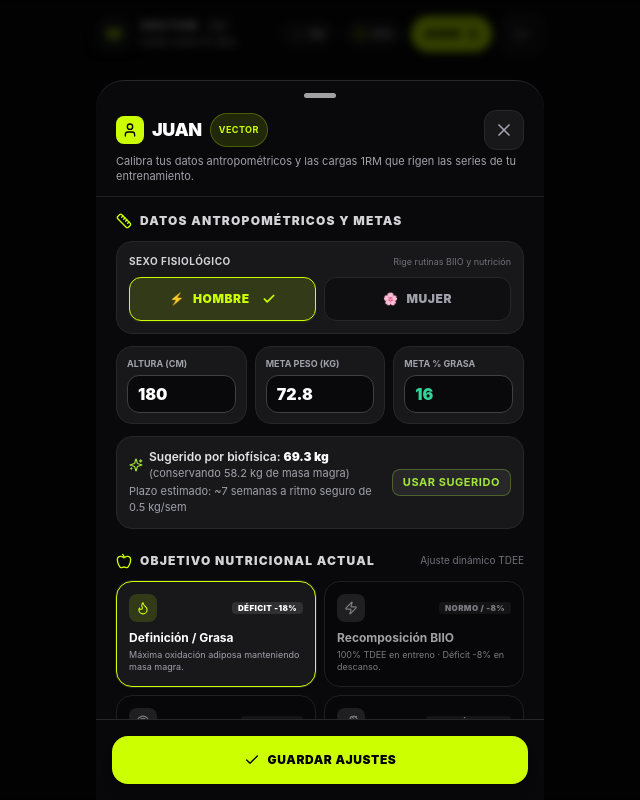
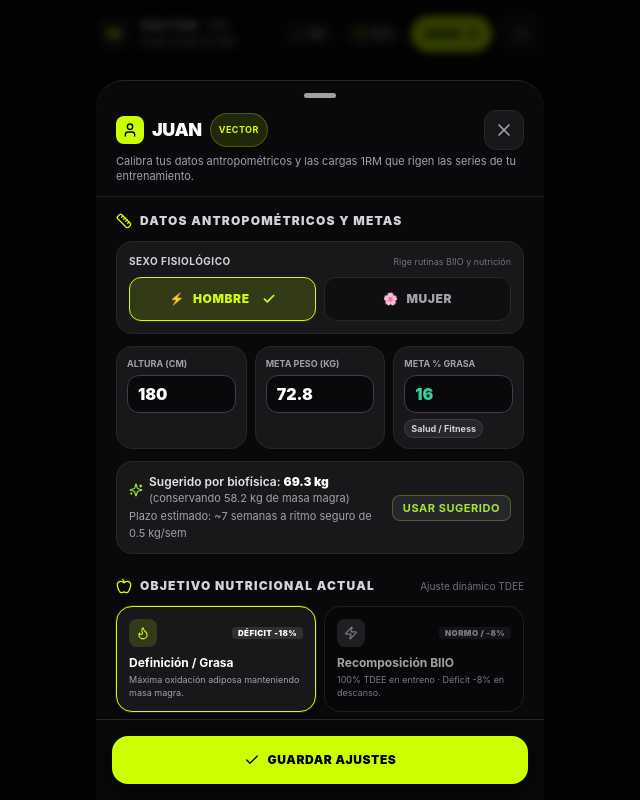
Before and after one commit to juandesousast/trainingapp, a Next.js app: page / in a window 1280 px wide. Both pictures are taken after a click on the button "JUAN". Shown: the top 800 px of the page, without its empty margins (320-960 px from the left). Built offline with nearby package versions, Linux system fonts and the light colour scheme; no server answers; the database is empty.

Commit message:
feat(nutrition): evaluador fisiológico y recomendador dinámico para % grasa corporal

```diff
--- a/src/components/ProfileDrawer.tsx
+++ b/src/components/ProfileDrawer.tsx
@@ -5,7 +5,10 @@ import { Drawer } from "vaul";
 import { useProfileStore } from "@/stores/useProfileStore";
 import { useWorkoutSessionStore } from "@/stores/useWorkoutSessionStore";
 import { useBiometricsStore } from "@/stores/useBiometricsStore";
-import { calculateRecommendedTargetWeight } from "@/lib/nutrition-engine";
+import {
+  calculateRecommendedTargetWeight,
+  evaluateBodyFatGoal,
+} from "@/lib/nutrition-engine";
 import { NutritionGoal } from "@/lib/types";
 import { supabase } from "@/lib/supabase";
 import {
@@ -184,6 +187,12 @@ export const ProfileDrawer: React.FC<ProfileDrawerProps> = ({ isOpen, onClose })
       targetBodyFatPct: targetBodyFatNum,
     });
   }, [currentWeightNum, currentBodyFatNum, targetBodyFatNum]);
+
+  // Evaluación fisiológica de % grasa
+  const fatEval = React.useMemo(() => {
+    if (isNaN(targetBodyFatNum) || targetBodyFatNum <= 0) return null;
+    return evaluateBodyFatGoal(sex, targetBodyFatNum);
+  }, [sex, targetBodyFatNum]);
 
   // Estado de Objetivo Nutricional
   const [nutritionGoal, setNutritionGoal] = useState<NutritionGoal>("fat_loss");
@@ -493,7 +502,7 @@ export const ProfileDrawer: React.FC<ProfileDrawerProps> = ({ isOpen, onClose })
                     <input
                       type="number"
                       step="any"
-                      min="5"
+                      min="4"
                       max="40"
                       placeholder={isFemale ? "21.0" : "16.0"}
                       value={targetBodyFatPct}
@@ -501,8 +510,62 @@ export const ProfileDrawer: React.FC<ProfileDrawerProps> = ({ isOpen, onClose })
                       onBlur={handleInputBlur}
                       className="w-full bg-zinc-950 border border-zinc-700 rounded-xl px-2.5 py-1.5 text-emerald-400 font-mono font-black text-base focus:outline-none focus:border-zinc-500"
                     />
+                    {/* Badge Reactivo de Zona */}
+                    {fatEval && (
+                      <div className="mt-1.5 flex items-center justify-start">
+                        <span
+                          className={cn(
+                            "text-[8px] sm:text-[9px] font-mono font-bold px-1.5 py-0.5 rounded-full inline-flex items-center gap-0.5 border truncate max-w-full",
+                            fatEval.color === "emerald" &&
+                              "bg-emerald-950/60 text-emerald-400 border-emerald-500/40",
+                            fatEval.color === "amber" &&
+                              "bg-amber-950/60 text-amber-400 border-amber-500/40",
+                            fatEval.color === "rose" &&
+                              "bg-rose-950/60 text-rose-400 border-rose-500/40",
+                            fatEval.color === "zinc" &&
+                              "bg-zinc-800 text-zinc-300 border-zinc-700"
+                          )}
+                        >
+                          {fatEval.zone === "essential_risk" && <span>⛔</span>}
+                          {fatEval.zone === "competition" && <span>⚠️</span>}
+                          <span className="truncate">{fatEval.label}</span>
+                        </span>
+                      </div>
+                    )}
                   </div>
                 </div>
+
+                {/* Mensaje de Advertencia y Rango Sugerido para % Grasa */}
+                {fatEval && fatEval.warning && (
+                  <div
+                    className={cn(
+                      "mt-2 p-3 rounded-2xl border flex flex-col sm:flex-row sm:items-center justify-between gap-2.5",
+                      fatEval.zone === "essential_risk"
+                        ? "bg-rose-950/40 border-rose-800/60 text-rose-200"
+                        : "bg-amber-950/40 border-amber-800/60 text-amber-200"
+                    )}
+                  >
+                    <div className="space-y-0.5">
+                      <div className="flex items-center gap-1.5 text-xs font-bold">
+                        <span>{fatEval.zone === "essential_risk" ? "⛔" : "⚠️"}</span>
+                        <span>{fatEval.warning}</span>
+                      </div>
+                      <p className="text-[11px] font-mono opacity-85">
+                        Óptimo recomendado:{" "}
+                        <strong className="text-white">
+                          {fatEval.recommendedRange.min}% - {fatEval.recommendedRange.max}%
+                        </strong>
+                      </p>
+                    </div>
+                    <button
+                      type="button"
+                      onClick={() => setTargetBodyFatPct(String(fatEval.recommendedRange.min))}
+                      className="self-start sm:self-center px-2.5 py-1 text-[11px] font-mono font-bold uppercase tracking-wider rounded-lg bg-zinc-800 hover:bg-zinc-700 text-white border border-zinc-600 transition-colors shrink-0 active:scale-95"
+                    >
+                      Aplicar {fatEval.recommendedRange.min}%
+                    </button>
+                  </div>
+                )}
 
                 {/* Tarjeta Informativa de Proyección Biofísica */}
                 {projection && (
--- a/src/components/TargetGoalDialog.tsx
+++ b/src/components/TargetGoalDialog.tsx
@@ -4,8 +4,12 @@ import React, { useState, useEffect, useMemo } from "react";
 import { Drawer } from "vaul";
 import { useProfileStore } from "@/stores/useProfileStore";
 import { useBiometricsStore } from "@/stores/useBiometricsStore";
-import { calculateRecommendedTargetWeight } from "@/lib/nutrition-engine";
+import {
+  calculateRecommendedTargetWeight,
+  evaluateBodyFatGoal,
+} from "@/lib/nutrition-engine";
 import { Target, Check, X, Percent, Scale, Sparkles } from "lucide-react";
+import { cn } from "@/lib/utils";
 
 interface TargetGoalDialogProps {
   isOpen: boolean;
@@ -34,6 +38,13 @@ export const TargetGoalDialog: React.FC<TargetGoalDialogProps> = ({
   // Proyección biofísica basada en composición corporal actual
   const currentWeightKg = latestLog?.weightKg || activeProfile.targetWeightKg || defaultWeight;
   const currentBodyFatPct = latestLog?.bodyFatPct || defaultFat;
+
+  const userSex: "male" | "female" =
+    activeProfile.sex || (activeProfile.gender === "female" ? "female" : "male");
+
+  const fatEval = useMemo(() => {
+    return evaluateBodyFatGoal(userSex, targetFat);
+  }, [userSex, targetFat]);
 
   const projection = useMemo(() => {
     if (!currentWeightKg || !currentBodyFatPct || !targetFat) return null;
@@ -128,14 +139,14 @@ export const TargetGoalDialog: React.FC<TargetGoalDialogProps> = ({
                 <div className="flex gap-1.5">
                   <button
                     type="button"
-                    onClick={() => setTargetFat((v) => Math.max(8, Math.round((v - 1) * 10) / 10))}
+                    onClick={() => setTargetFat((v) => Math.max(4, Math.round((v - 1) * 10) / 10))}
                     className="min-w-[44px] min-h-[44px] rounded-xl bg-zinc-800 hover:bg-zinc-700 font-bold text-white text-xs font-mono tabular-nums transition-all duration-200 active:scale-95 flex items-center justify-center"
                   >
                     -1%
                   </button>
                   <button
                     type="button"
-                    onClick={() => setTargetFat((v) => Math.max(8, Math.round((v - 0.5) * 10) / 10))}
+                    onClick={() => setTargetFat((v) => Math.max(4, Math.round((v - 0.5) * 10) / 10))}
                     className="min-w-[44px] min-h-[44px] rounded-xl bg-zinc-800 hover:bg-zinc-700 font-bold text-white text-[11px] font-mono tabular-nums transition-all duration-200 active:scale-95 flex items-center justify-center"
                   >
                     -0.5
@@ -163,6 +174,60 @@ export const TargetGoalDialog: React.FC<TargetGoalDialogProps> = ({
                   </button>
                 </div>
               </div>
+
+              {/* Badge Reactivo de Zona Fisiológica */}
+              <div className="mt-3 pt-3 border-t border-zinc-800/80 flex items-center justify-between">
+                <span className="text-[11px] font-mono text-zinc-400">Estado Fisiológico:</span>
+                <span
+                  className={cn(
+                    "text-xs font-mono font-bold px-2 py-0.5 rounded-full inline-flex items-center gap-1 border",
+                    fatEval.color === "emerald" &&
+                      "bg-emerald-950/60 text-emerald-400 border-emerald-500/40",
+                    fatEval.color === "amber" &&
+                      "bg-amber-950/60 text-amber-400 border-amber-500/40",
+                    fatEval.color === "rose" &&
+                      "bg-rose-950/60 text-rose-400 border-rose-500/40",
+                    fatEval.color === "zinc" &&
+                      "bg-zinc-800 text-zinc-300 border-zinc-700"
+                  )}
+                >
+                  {fatEval.zone === "essential_risk" && <span>⛔</span>}
+                  {fatEval.zone === "competition" && <span>⚠️</span>}
+                  {fatEval.label}
+                </span>
+              </div>
+
+              {/* Mensaje de Advertencia y Rango Sugerido */}
+              {fatEval.warning && (
+                <div
+                  className={cn(
+                    "mt-3 p-3 rounded-xl border flex flex-col sm:flex-row sm:items-center justify-between gap-2.5",
+                    fatEval.zone === "essential_risk"
+                      ? "bg-rose-950/40 border-rose-800/60 text-rose-200"
+                      : "bg-amber-950/40 border-amber-800/60 text-amber-200"
+                  )}
+                >
+                  <div className="space-y-0.5">
+                    <div className="flex items-center gap-1.5 text-xs font-bold">
+                      <span>{fatEval.zone === "essential_risk" ? "⛔" : "⚠️"}</span>
+                      <span>{fatEval.warning}</span>
+                    </div>
+                    <p className="text-[11px] font-mono opacity-85">
+                      Óptimo recomendado:{" "}
+                      <strong className="text-white">
+                        {fatEval.recommendedRange.min}% - {fatEval.recommendedRange.max}%
+                      </strong>
+                    </p>
+                  </div>
+                  <button
+                    type="button"
+                    onClick={() => setTargetFat(fatEval.recommendedRange.min)}
+                    className="self-start sm:self-center px-2.5 py-1 text-[11px] font-mono font-bold uppercase tracking-wider rounded-lg bg-zinc-800 hover:bg-zinc-700 text-white border border-zinc-600 transition-colors shrink-0 active:scale-95"
+                  >
+                    Aplicar {fatEval.recommendedRange.min}%
+                  </button>
+                </div>
+              )}
             </div>
 
             {/* Meta de Peso Corporal (kg) */}
--- a/src/lib/nutrition-engine.ts
+++ b/src/lib/nutrition-engine.ts
@@ -333,3 +333,102 @@ export function calculateRecommendedTargetWeight(params: {
     ratePerWeekKg: optimalRatePerWeek,
   };
 }
+
+export type FatZone = 'essential_risk' | 'competition' | 'athletic' | 'fitness' | 'high';
+
+export interface FatEvaluation {
+  zone: FatZone;
+  label: string;
+  warning?: string;
+  recommendedRange: { min: number; max: number };
+  color: 'rose' | 'amber' | 'emerald' | 'zinc';
+}
+
+export function evaluateBodyFatGoal(sex: 'male' | 'female', fatPct: number): FatEvaluation {
+  if (sex === 'female') {
+    const recommendedRange = { min: 20, max: 24 };
+    if (fatPct < 14) {
+      return {
+        zone: 'essential_risk',
+        label: 'Riesgo Hormonal Crítico',
+        warning: 'Grasa esencial comprometida. Alto riesgo de amenorrea y pérdida de densidad ósea.',
+        recommendedRange,
+        color: 'rose',
+      };
+    }
+    if (fatPct < 18) {
+      return {
+        zone: 'competition',
+        label: 'Competición Extrema',
+        warning: 'Nivel de tarima culturista. Difícil de sostener sin afectación hormonal o metabólica.',
+        recommendedRange,
+        color: 'amber',
+      };
+    }
+    if (fatPct <= 23) {
+      return {
+        zone: 'athletic',
+        label: 'Atlético Óptimo',
+        recommendedRange,
+        color: 'emerald',
+      };
+    }
+    if (fatPct <= 28) {
+      return {
+        zone: 'fitness',
+        label: 'Salud / Fitness',
+        recommendedRange,
+        color: 'zinc',
+      };
+    }
+    return {
+      zone: 'high',
+      label: 'Elevado',
+      recommendedRange,
+      color: 'amber',
+    };
+  }
+
+  // Sexo: male
+  const recommendedRange = { min: 10, max: 15 };
+  if (fatPct < 6) {
+    return {
+      zone: 'essential_risk',
+      label: 'Riesgo Crítico',
+      warning: 'Límite de grasa esencial. Hipogonadismo y letargo severo.',
+      recommendedRange,
+      color: 'rose',
+    };
+  }
+  if (fatPct < 9) {
+    return {
+      zone: 'competition',
+      label: 'Competición Extrema',
+      warning: 'Tarima culturismo. Insostenible para rendimiento atlético BIIO continuado.',
+      recommendedRange,
+      color: 'amber',
+    };
+  }
+  if (fatPct <= 15) {
+    return {
+      zone: 'athletic',
+      label: 'Atlético Óptimo',
+      recommendedRange,
+      color: 'emerald',
+    };
+  }
+  if (fatPct <= 20) {
+    return {
+      zone: 'fitness',
+      label: 'Salud / Fitness',
+      recommendedRange,
+      color: 'zinc',
+    };
+  }
+  return {
+    zone: 'high',
+    label: 'Elevado',
+    recommendedRange,
+    color: 'amber',
+  };
+}
```
Also changed, not shown: 1 other file (tests, documents, lock files or other folders).
